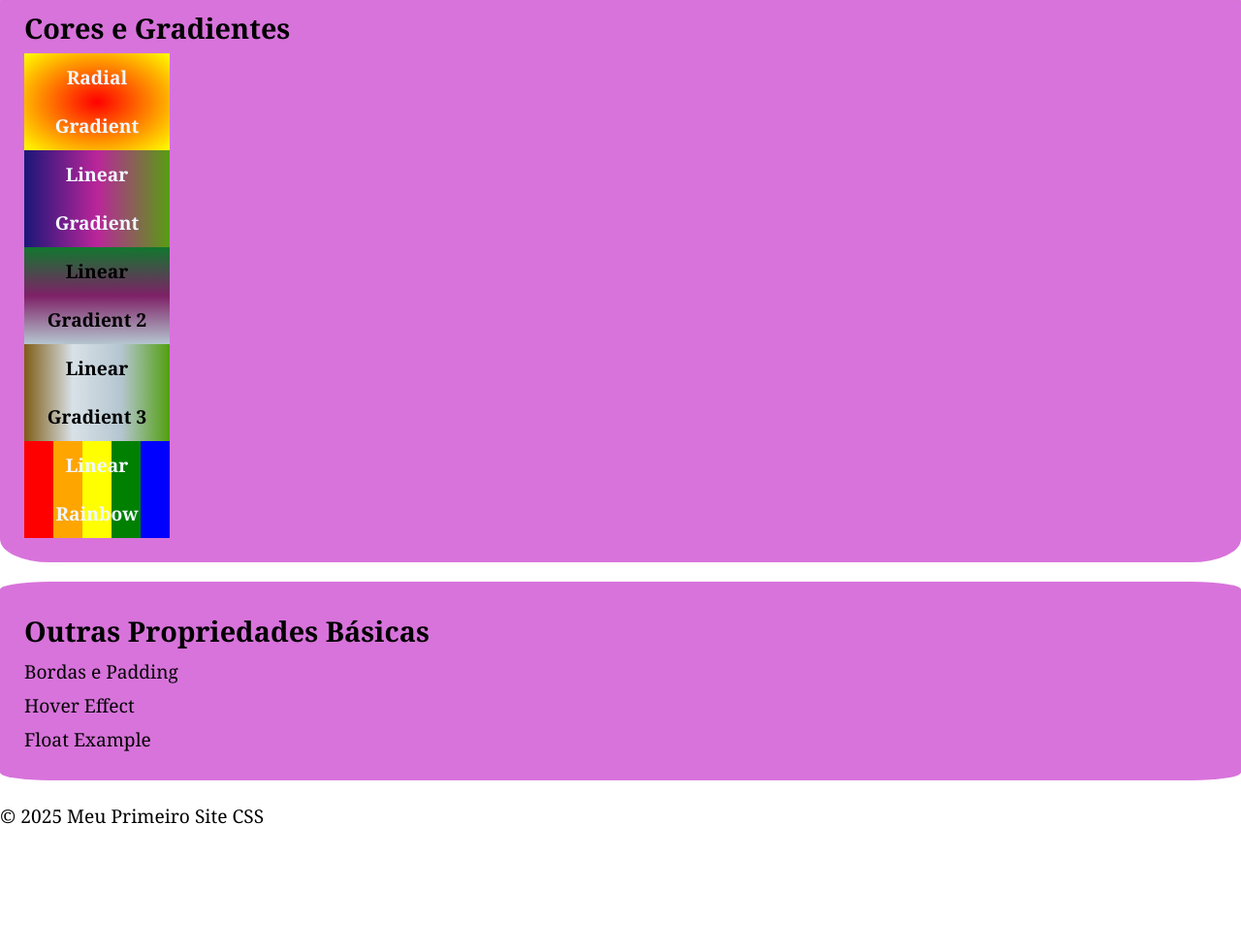
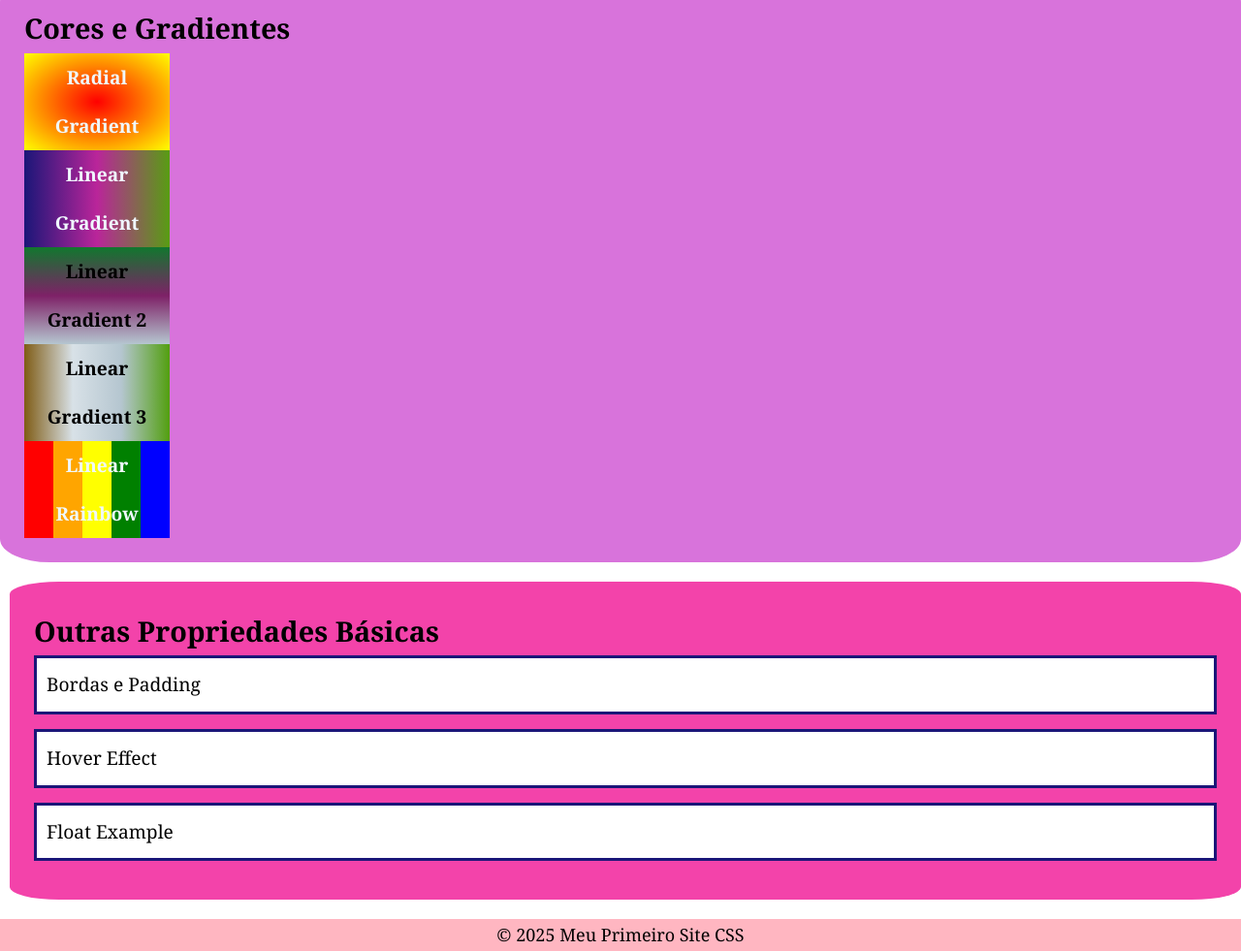
Before and after one commit to Vandamelloz/css-inicio, a plain HTML site: page index.html in a window 1280 px wide. Shown: the part 1343-2324 px from the top of the page at 97% size. Before the commit the page ends 2203 px from the top, so only its background shows below. Drawn offline with Linux system fonts and the light colour scheme.

Commit message:
atualização do footer

```diff
--- a/style.css
+++ b/style.css
@@ -87,6 +87,23 @@ body {
     font: weight: bold;
 
 }
+#sec-extras{
+    background-color: rgb(243, 67, 170);
+    list-style-type: disc;
+    margin-left: 10px;
+
+}
+#sec-extras::shadow{
+    color: aliceblue;
+    font-weight: bold;
+    display: inline;
+}
+.border-box, .hover-box, .float-box{
+    border: #1b1678 solid 3px;
+    padding: 10px;
+    margin-bottom: 15px;
+    background-color: white;
+}
 
 .box-principal {
     color: rgb(216, 115, 219);
@@ -97,8 +114,6 @@ body {
     border-radius: 5px;
     text-align: center;
     font-size: 25px;
-
-
 }
 
 .alinhamento-box {
@@ -167,6 +182,10 @@ body {
 .color4 { background: linear-gradient(to right, #7f5c15, #d8e1e7, #b5c6d0, #529f0f); color: black; }
 .color5 { background: linear-gradient(to right, red 20%, orange 20% 40%, yellow 40% 60%, green 60% 80%, blue 80%); }
 
-.footer {}
-
-.color-box {}
+.footer {
+    background-color: lightpink;
+    text-align: center;
+    padding: auto;
+    font-size: 18px;
+    justify-content: space-between;
+}
```
